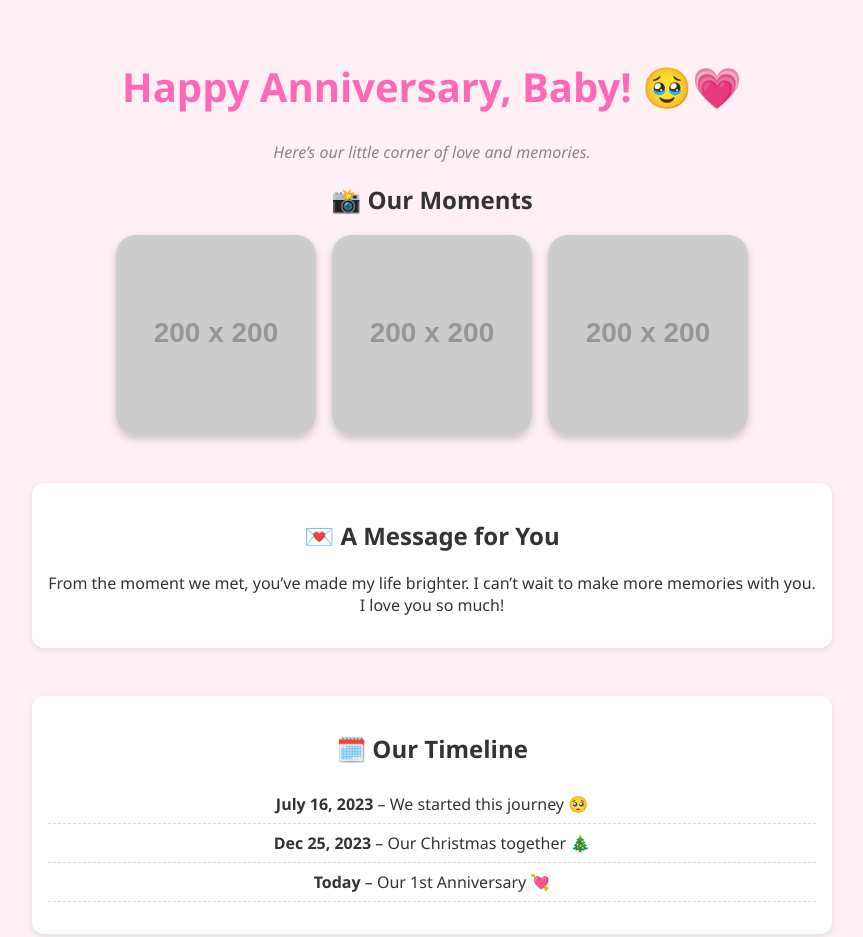
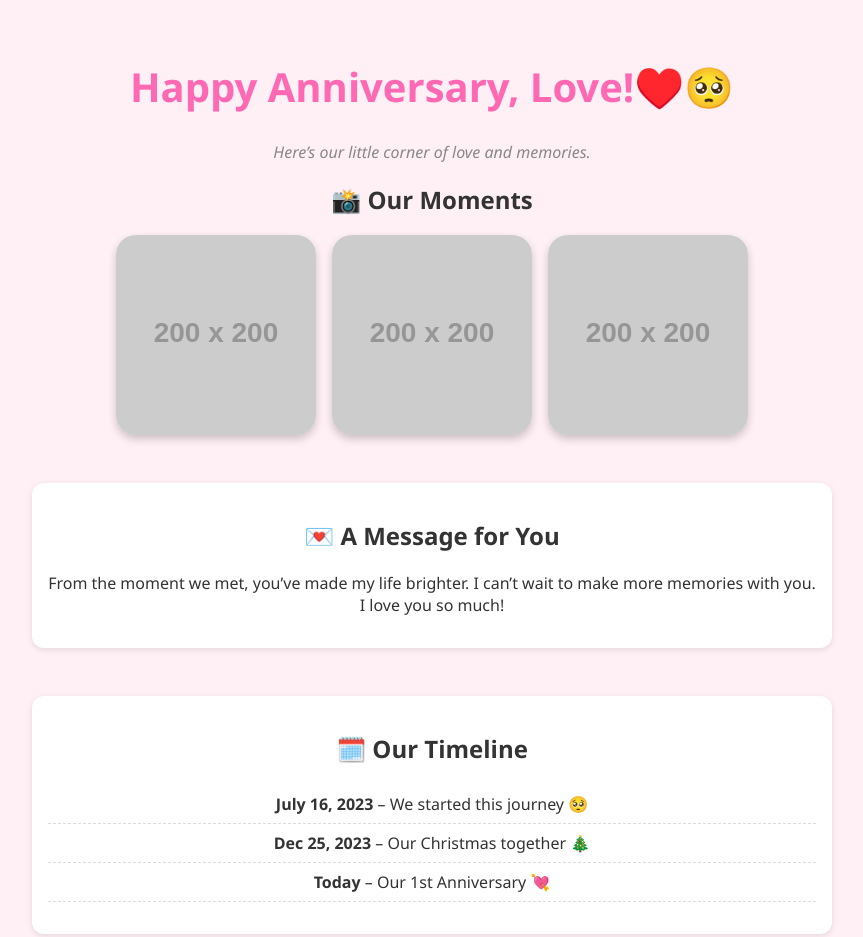
Before and after one commit to ujonty1234/memories-site, a plain HTML site: page index.html in a window 1280 px wide. Shown: the top 937 px of the page, without its empty margins (208-1071 px from the left). Drawn offline with Linux system fonts and the light colour scheme; placeholder pictures from the web are drawn by us.

Commit message:
Update index.html

```diff
--- a/index.html
+++ b/index.html
@@ -8,7 +8,7 @@
 </head>
 <body>
   <div class="container">
-    <h1>Happy Anniversary, Baby! 🥹💗</h1>
+    <h1>Happy Anniversary, Love!♥️🥺</h1>
     <p class="subtitle">Here’s our little corner of love and memories.</p>
 
     <section class="gallery">
```
